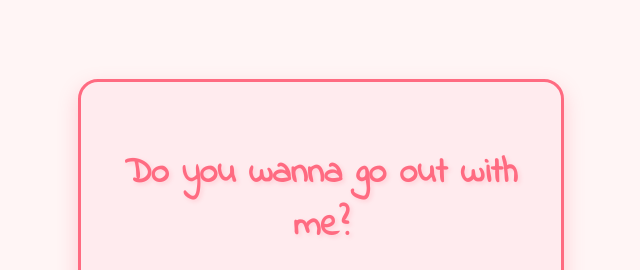
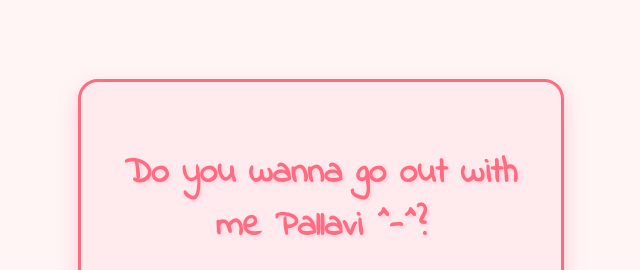
Before and after one commit to vamshikrishnametta/rajuAskingOutRani.github.io, a plain HTML site: page index.html in a window 1280 px wide. Shown: the top 270 px of the page, without its empty margins (319-959 px from the left). Drawn offline with Linux system fonts and the light colour scheme.

Commit message:
Added as per my need updates

```diff
--- a/index.html
+++ b/index.html
@@ -7,7 +7,7 @@
 </head>
 <body>
     <div class="container">
-        <h1 class="header_text">Do you wanna go out with me?</h1>
+        <h1 class="header_text">Do you wanna go out with me Pallavi ^-^?</h1>
         <div class="gif_container">
             <img src="https://media.tenor.com/efbi1EpFlVUAAAAi/bugcat-capoo.gif" alt="Cute Capoo GIF">
         </div>
```
Also changed, not shown: yes.html (+1 -1 lines).
